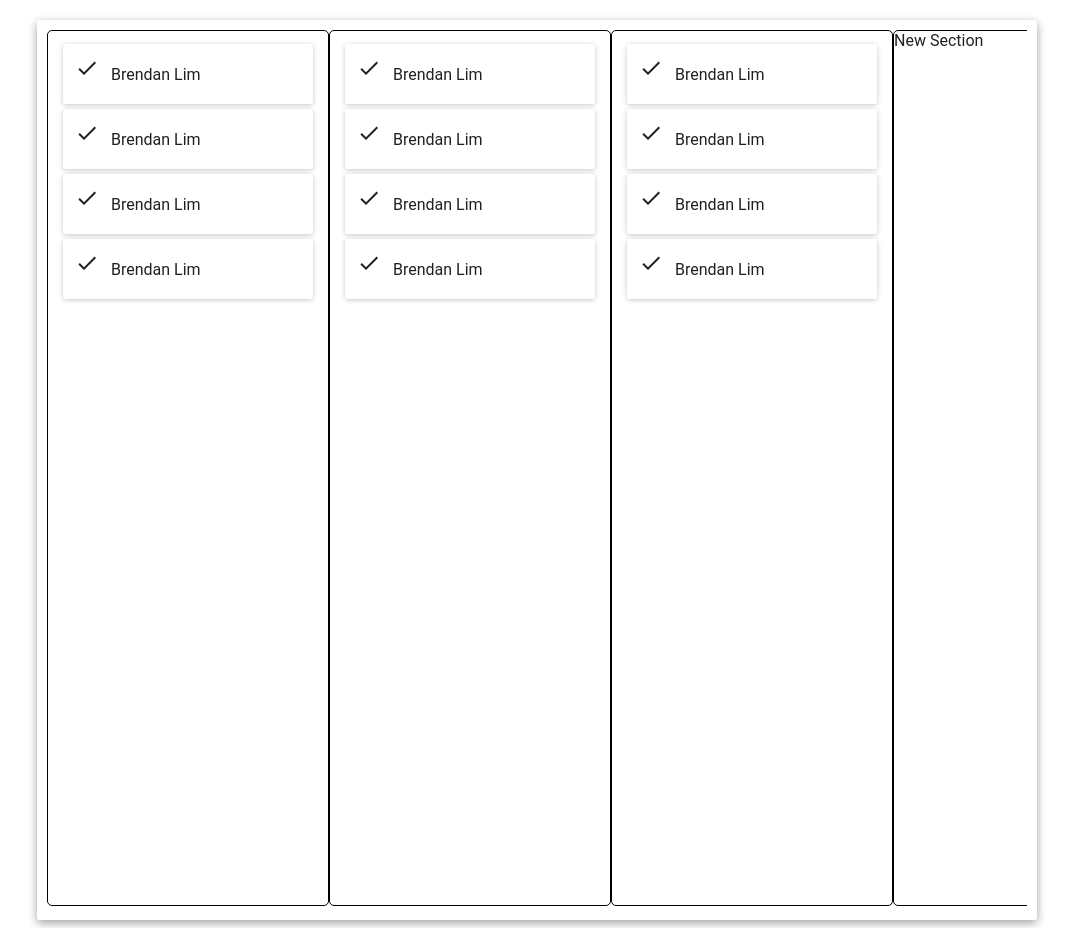
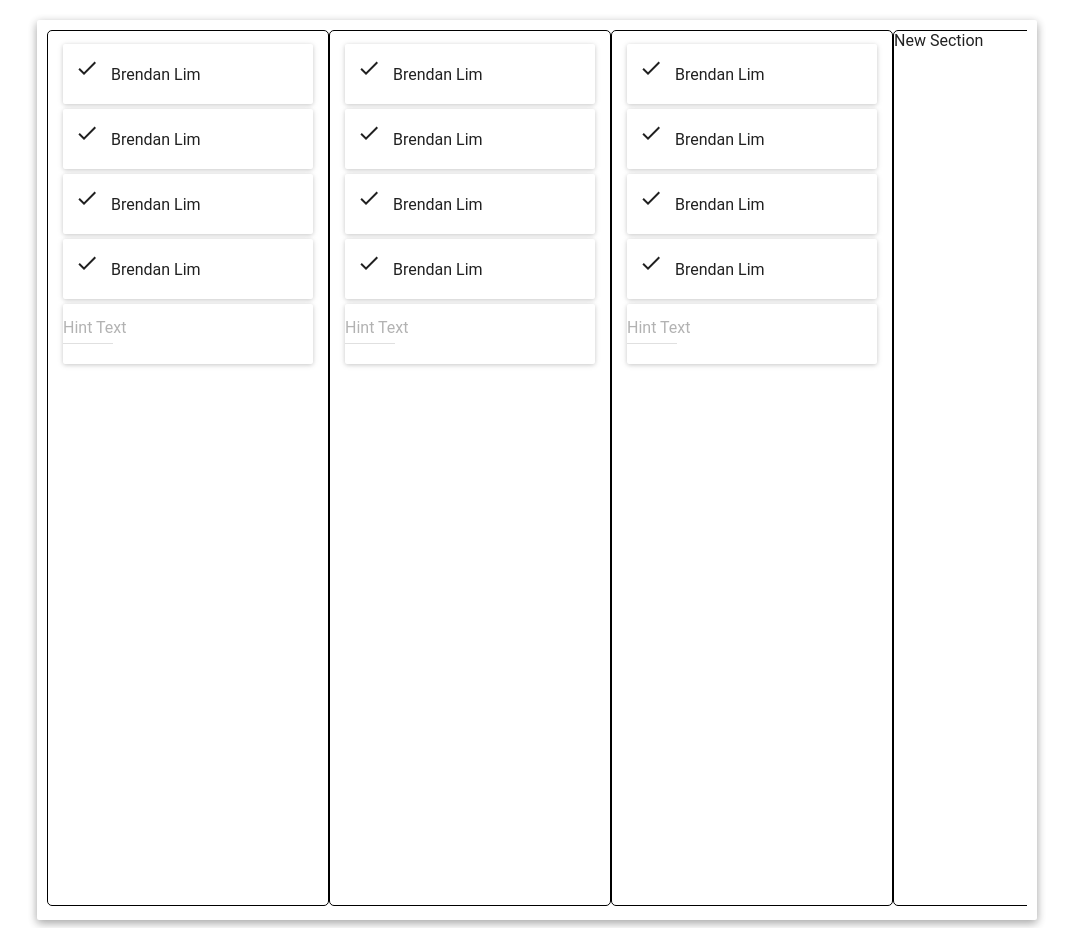
Before and after one commit to martlaboloa/team-task-manager, a React (Create React App) app: page / in a window 1280 px wide. Shown: the whole page, without its empty margins (103-1176 px from the left). Built offline with nearby package versions, Linux system fonts and the light colour scheme.

Commit message:
addde input of create task

```diff
--- a/src/features/Section/Section.jsx
+++ b/src/features/Section/Section.jsx
@@ -1,6 +1,6 @@
 import React, { Component } from 'react'
 import { List } from 'material-ui/List'
-import Task from '../Task'
+import Task, { CreateNewTask } from '../Task'
 
 class Section extends Component {
     render() {
@@ -14,6 +14,8 @@ class Section extends Component {
                     <Task />
 
                     <Task />
+
+                    <CreateNewTask />
                 </List>
             </div>
         )
--- /dev/null
+++ b/src/features/Task/CreateNewTask.jsx
@@ -0,0 +1,20 @@
+import React, { Component } from 'react'
+import PaperEnhanced from '../shared/PaperEnhanced'
+import TextField from 'material-ui/TextField'
+
+class CreateNewTask extends Component {
+    render() {
+        return (
+            <PaperEnhanced className="task-container">
+                <TextField
+                    hintText="Hint Text"
+                    style={{
+                        width: '50px',
+                    }}
+                />
+            </PaperEnhanced>
+        )
+    }
+}
+
+export default CreateNewTask
--- /dev/null
+++ b/src/features/Task/Task.jsx
@@ -0,0 +1,23 @@
+import React, { Component } from 'react'
+import FlatButton from 'material-ui/FlatButton'
+import IconButton from 'material-ui/IconButton'
+import ActionDone from 'material-ui/svg-icons/action/done'
+import PaperEnhanced from '../shared/PaperEnhanced'
+
+class Task extends Component {
+    render() {
+        return (
+            <PaperEnhanced className="task-container">
+                <IconButton >
+                    <ActionDone className="complete-button" />
+                </IconButton>
+
+                <FlatButton className="dialog-button" hoverColor="transparent" rippleColor="transparent">
+                    Brendan Lim
+                </FlatButton>
+            </PaperEnhanced>
+        )
+    }
+}
+
+export default Task
--- /dev/null
+++ b/src/features/Task/index.js
@@ -0,0 +1,6 @@
+import Task from './Task'
+import CreateNewTask from './CreateNewTask'
+
+export { CreateNewTask }
+
+export default Task
--- a/src/features/Task/index.jsx
+++ b/src/features/shared/PaperEnhanced.jsx
@@ -1,9 +1,5 @@
 import React, { Component } from 'react'
 import Paper from 'material-ui/Paper'
-import FlatButton from 'material-ui/FlatButton'
-import IconButton from 'material-ui/IconButton'
-import ActionDone from 'material-ui/svg-icons/action/done'
-
 
 class PaperEnhanced extends Component {
     state = { hover: false }
@@ -51,20 +47,4 @@ class PaperEnhanced extends Component {
     }
 }
 
-class Task extends Component {
-    render() {
-        return (
-            <PaperEnhanced className="task-container">
-                <IconButton >
-                    <ActionDone className="complete-button" />
-                </IconButton>
-
-                <FlatButton className="dialog-button" hoverColor="transparent" rippleColor="transparent">
-                    Brendan Lim
-                </FlatButton>
-            </PaperEnhanced>
-        )
-    }
-}
-
-export default Task
+export default PaperEnhanced
--- a/src/features/styles.css
+++ b/src/features/styles.css
@@ -38,6 +38,7 @@
 .task-container {
     margin: 5px 15px;
     height: 60px;
+    overflow: hidden;
 }
 
 .complete-button {
```
